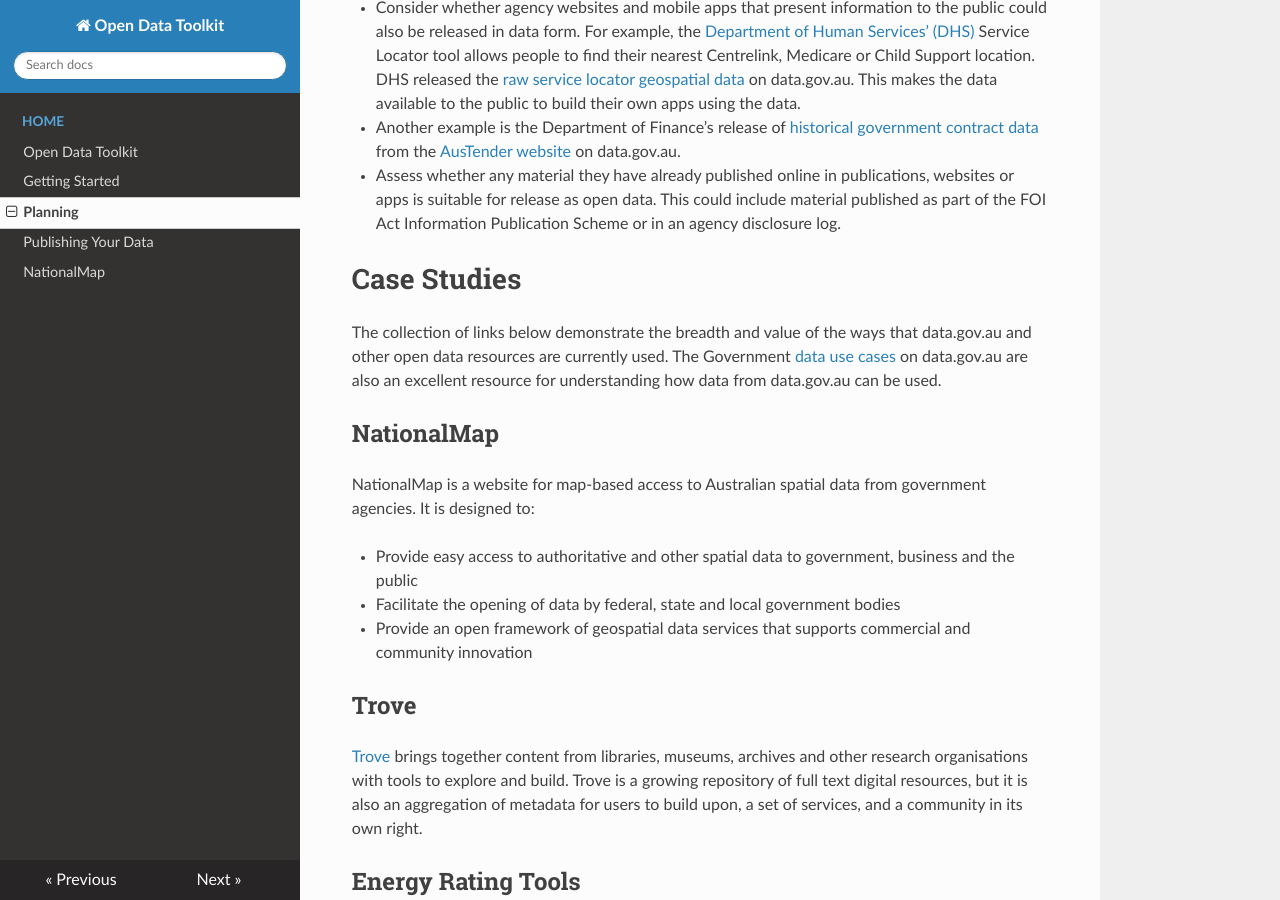
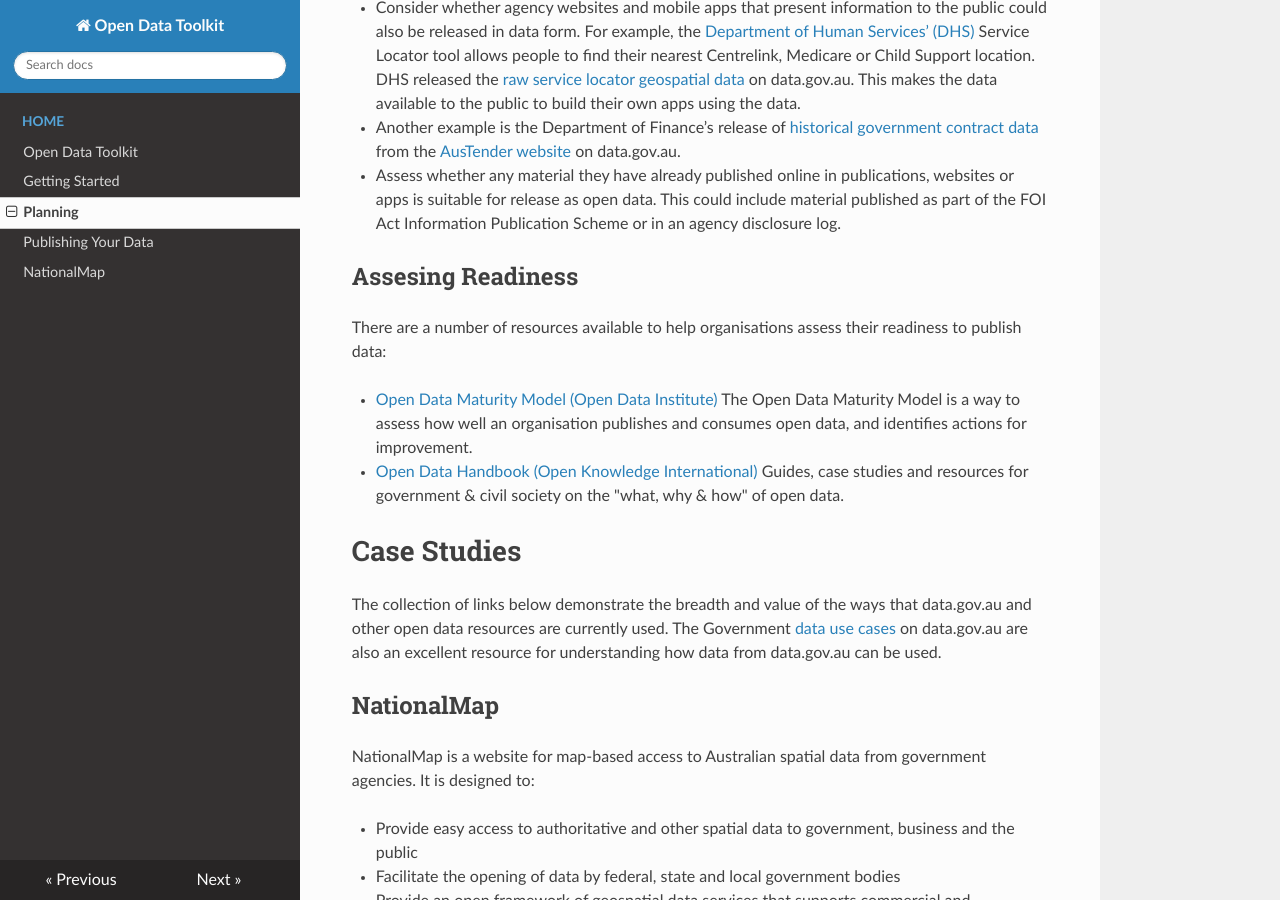
Before and after one commit to ajbar7/allan-toolkit-test, an MkDocs documentation site: the page built from docs/planning.md, in a window 1280 px wide and 900 px high, scrolled down 2061 px. Built offline with MkDocs 1.6.1, drawn with Linux system fonts in a browser that asks for light colours; nearby versions of some CDN libraries; old or Windows-style settings are respelled for this version of MkDocs.

Commit message:
Update planning.md

```diff
--- a/docs/planning.md
+++ b/docs/planning.md
@@ -43,6 +43,14 @@
 * Consider whether agency websites and mobile apps that present information to the public could also be released in data form. For example, the [Department of Human Services’ (DHS)](http://humanservices.findnearest.com.au/) Service Locator tool allows people to find their nearest Centrelink, Medicare or Child Support location. DHS released the [raw service locator geospatial data](http://data.gov.au/organization/departmentofhumanservices) on data.gov.au. This makes the data available to the public to build their own apps using the data.
 * Another example is the Department of Finance’s release of [historical government contract data](http://data.gov.au/dataset/historical-australian-government-contract-data) from the [AusTender website](http://www.tenders.gov.au/) on data.gov.au.
 * Assess whether any material they have already published online in publications, websites or apps is suitable for release as open data. This could include material published as part of the FOI Act Information Publication Scheme or in an agency disclosure log.
+
+## Assesing Readiness
+
+There are a number of resources available to help organisations assess their readiness to publish data:
+
+* [Open Data Maturity Model (Open Data Institute)](https://theodi.org/guides/maturity-model) The Open Data Maturity Model is a way to assess how well an organisation publishes and consumes open data, and identifies actions for improvement.
+* [Open Data Handbook (Open Knowledge International)](http://opendatahandbook.org/) Guides, case studies and resources for government & civil society on the "what, why & how" of open data.
+
 
 # Case Studies
 
```
